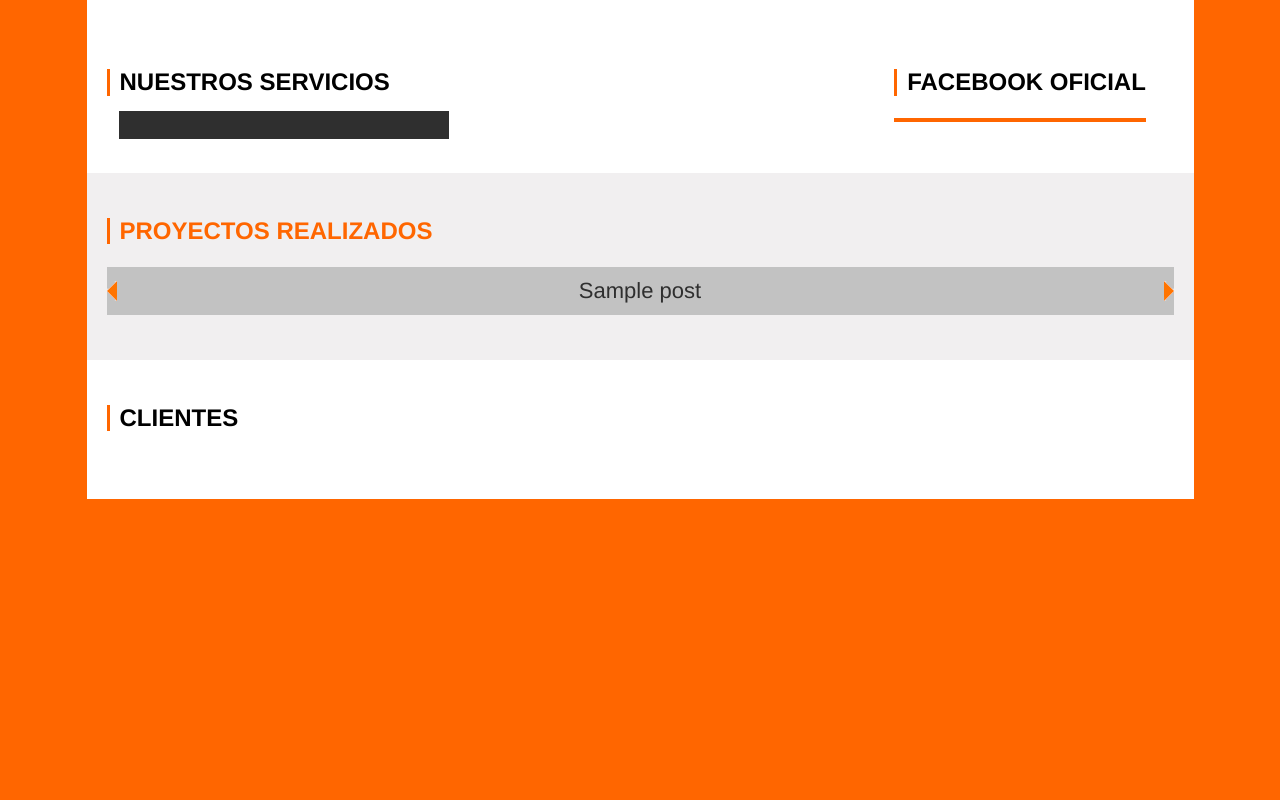
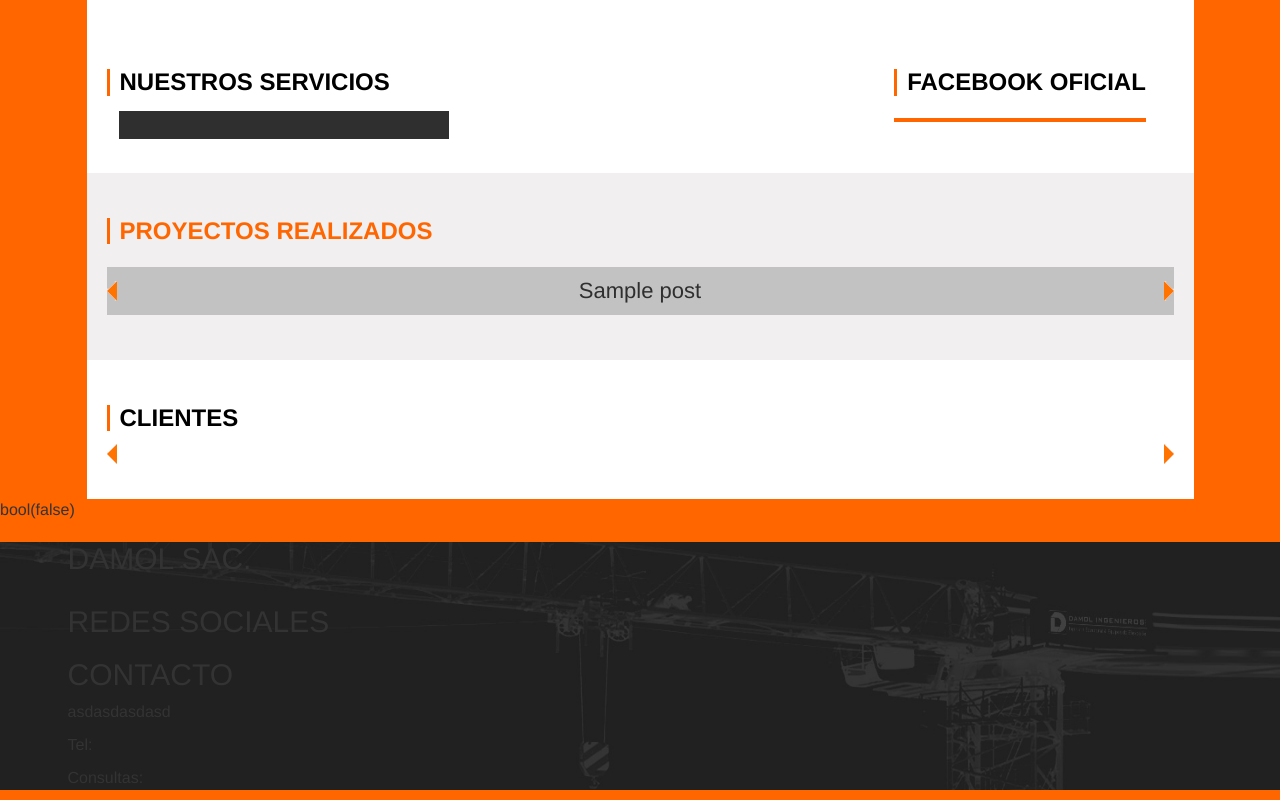
Before and after one commit to JDarkGreen/damol, a WordPress theme: template themes/damol/index.php in a window 1280 px wide. Shown: the part 53-853 px from the top of the page. Before the commit the page ends 552 px from the top, so only its background shows below. Run offline with PHP 8.4 and a stand-in for WordPress, Linux system fonts and the light colour scheme; the site name, menu and one post (Sample post) are stand-ins, and other content is empty; some libraries are stand-ins or nearby versions.

Commit message:
update footer

```diff
--- a/themes/damol/css/master.css
+++ b/themes/damol/css/master.css
@@ -14,30 +14,71 @@
 /************************************************************************************** */
 /**-------------------------- CLASES Y OBJETOS  ---------------------------------------* */
 /************************************************************************************** */
+/* line 30, ../sass/master.sass */
+.sectionCarousel__arrow {
+  -moz-transition: all 400ms ease;
+  -o-transition: all 400ms ease;
+  -webkit-transition: all 400ms ease;
+  transition: all 400ms ease;
+  color: transparent;
+  cursor: pointer;
+  height: 20px;
+  margin: -10px auto 0;
+  position: absolute;
+  top: 50%;
+  width: 10px;
+  z-index: 9999;
+}
+/* line 41, ../sass/master.sass */
+.sectionCarousel__arrow a {
+  color: transparent;
+}
+/* line 46, ../sass/master.sass */
+.sectionCarousel__arrow:hover {
+  filter: progid:DXImageTransform.Microsoft.Alpha(Opacity=70);
+  opacity: 0.7;
+  -moz-transform: scale(1.2, 1.2);
+  -ms-transform: scale(1.2, 1.2);
+  -webkit-transform: scale(1.2, 1.2);
+  transform: scale(1.2, 1.2);
+}
+
+/* line 51, ../sass/master.sass */
+.sectionCarousel__arrow--prev {
+  left: 0;
+  background: url("../images/arrows/arrow-left.png") no-repeat;
+}
+
+/* line 55, ../sass/master.sass */
+.sectionCarousel__arrow--next {
+  right: 0;
+  background: url("../images/arrows/arrow-right.png") no-repeat;
+}
+
 /************************************************************************************** */
 /**-------------------------- TEXTOS           ---------------------------------------* */
 /************************************************************************************** */
 /************************************************************************************** */
 /**-------------------------       WRAPPER         -        --------------------------* */
 /************************************************************************************** */
-/* line 37, ../sass/master.sass */
+/* line 68, ../sass/master.sass */
 .mainWrapper {
   background-color: white;
   max-width: 1107px;
   width: 100%;
 }
 
-/* line 42, ../sass/master.sass */
+/* line 73, ../sass/master.sass */
 .mainWrapper--padding {
   padding: 70px 0 0 0;
 }
 
-/* line 46, ../sass/master.sass */
+/* line 77, ../sass/master.sass */
 .wrapper-flex {
   display: flex;
 }
 
-/* line 51, ../sass/master.sass */
+/* line 82, ../sass/master.sass */
 .mainWrapper__title {
   border-left: 3px solid #ff6600;
   color: black;
@@ -47,7 +88,7 @@
   padding: 0 0 0 10px;
 }
 
-/* line 60, ../sass/master.sass */
+/* line 91, ../sass/master.sass */
 .section-wrapper-relative {
   position: relative;
 }
@@ -58,21 +99,39 @@
 /************************************************************************************** */
 /**-------------------------- FOOTER   -----------------------------------------------* */
 /************************************************************************************** */
+/* line 105, ../sass/master.sass */
+.mainFooter {
+  width: 100%;
+}
+
+/* line 109, ../sass/master.sass */
+.mainFooter__content {
+  margin: 0 auto;
+  max-width: 1145px;
+  width: 90.6%;
+}
+
+/* line 115, ../sass/master.sass */
+.mainFooter__prefooter {
+  background: url("../images/footer/bn_inicio_inferior.jpg") no-repeat;
+  background-size: 100% 100%;
+}
+
 /************************************************************************************** */
 /**--------------------------     LOGO  --------  ------------------------------------* */
 /************************************************************************************** */
 /************************************************************************************** */
 /**-------------------------- NAVIGATION ----------------------------------------------* */
 /************************************************************************************** */
-/* line 84, ../sass/master.sass */
+/* line 130, ../sass/master.sass */
 .mainNav {
   background-color: #2f2f2f;
 }
-/* line 88, ../sass/master.sass */
+/* line 134, ../sass/master.sass */
 .mainNav ul {
   margin: 0 auto;
 }
-/* line 90, ../sass/master.sass */
+/* line 136, ../sass/master.sass */
 .mainNav ul li {
   border-top: 3px solid transparent;
   margin: 2px 12px 15px;
@@ -82,15 +141,15 @@
   -webkit-transition: all 300ms ease;
   transition: all 300ms ease;
 }
-/* line 97, ../sass/master.sass */
+/* line 143, ../sass/master.sass */
 .mainNav ul li:hover, .mainNav ul li.current-menu-item, .mainNav ul li.current-page-item {
   border-top: 3px solid #ff6600;
 }
-/* line 100, ../sass/master.sass */
+/* line 146, ../sass/master.sass */
 .mainNav ul li:hover a, .mainNav ul li.current-menu-item a, .mainNav ul li.current-page-item a {
   color: #ff6600;
 }
-/* line 103, ../sass/master.sass */
+/* line 149, ../sass/master.sass */
 .mainNav ul li a {
   color: white;
   display: block;
@@ -103,7 +162,7 @@
   -webkit-transition: all 300ms ease;
   transition: all 300ms ease;
 }
-/* line 113, ../sass/master.sass */
+/* line 159, ../sass/master.sass */
 .mainNav ul li a:hover {
   text-decoration: none;
 }
@@ -114,13 +173,13 @@
 /************************************************************************************** */
 /**-------------------------- ------   BANNERS   ------------------------------------* */
 /************************************************************************************** */
-/* line 131, ../sass/master.sass */
+/* line 177, ../sass/master.sass */
 .sectionBanner .carousel-caption__content {
   position: absolute;
   z-index: 99999;
   top: 32.5%;
 }
-/* line 137, ../sass/master.sass */
+/* line 183, ../sass/master.sass */
 .sectionBanner .carousel-caption__content h2 {
   background: #2f2f2f;
   color: white;
@@ -129,7 +188,7 @@
   margin: 0 auto;
   padding: 14px 21px;
 }
-/* line 145, ../sass/master.sass */
+/* line 191, ../sass/master.sass */
 .sectionBanner .carousel-caption__content p {
   background-color: #ff6600;
   color: white;
@@ -138,15 +197,15 @@
   margin: 0 auto;
   padding: 6px 31px 11px;
 }
-/* line 154, ../sass/master.sass */
+/* line 200, ../sass/master.sass */
 .sectionBanner .carousel-caption__content--left {
   left: 9.97%;
 }
-/* line 156, ../sass/master.sass */
+/* line 202, ../sass/master.sass */
 .sectionBanner .carousel-caption__content--right {
   right: 9.97%;
 }
-/* line 161, ../sass/master.sass */
+/* line 207, ../sass/master.sass */
 .sectionBanner .carousel-indicators li {
   -moz-border-radius: 0px;
   -webkit-border-radius: 0px;
@@ -157,7 +216,7 @@
   margin: 0 7px;
   width: 14px;
 }
-/* line 170, ../sass/master.sass */
+/* line 216, ../sass/master.sass */
 .sectionBanner .carousel-indicators li.active {
   background-color: #ff6600;
 }
@@ -165,28 +224,28 @@
 /************************************************************************************** */
 /**-------------------------- ------  PORTADA     ------------------------------------* */
 /************************************************************************************** */
-/* line 179, ../sass/master.sass */
+/* line 225, ../sass/master.sass */
 .sectionHomeService {
   margin: 0 20px;
   max-width: 720px;
   width: 68%;
 }
-/* line 185, ../sass/master.sass */
+/* line 231, ../sass/master.sass */
 .sectionHomeService .sectionHomeService__content {
   flex-wrap: wrap;
   margin: 15px auto 0;
 }
-/* line 190, ../sass/master.sass */
+/* line 236, ../sass/master.sass */
 .sectionHomeService .sectionHomeService__article {
   margin: 0 12px 34px;
   max-width: 330px;
   width: 46%;
 }
-/* line 197, ../sass/master.sass */
+/* line 243, ../sass/master.sass */
 .sectionHomeService .sectionHomeService__article:hover h3 {
   background-color: #ff6600;
 }
-/* line 199, ../sass/master.sass */
+/* line 245, ../sass/master.sass */
 .sectionHomeService .sectionHomeService__article:hover img {
   -moz-transform: scale(1.2, 1.2);
   -ms-transform: scale(1.2, 1.2);
@@ -195,7 +254,7 @@
   filter: progid:DXImageTransform.Microsoft.Alpha(Opacity=70);
   opacity: 0.7;
 }
-/* line 204, ../sass/master.sass */
+/* line 250, ../sass/master.sass */
 .sectionHomeService .sectionHomeService__article h3 {
   background-color: #2f2f2f;
   color: white;
@@ -207,11 +266,11 @@
   -webkit-transition: all 450ms ease;
   transition: all 450ms ease;
 }
-/* line 213, ../sass/master.sass */
+/* line 259, ../sass/master.sass */
 .sectionHomeService .sectionHomeService__article figure {
   overflow: hidden;
 }
-/* line 215, ../sass/master.sass */
+/* line 261, ../sass/master.sass */
 .sectionHomeService .sectionHomeService__article figure img {
   -moz-transition: all 450ms ease-in-out;
   -o-transition: all 450ms ease-in-out;
@@ -219,26 +278,26 @@
   transition: all 450ms ease-in-out;
 }
 
-/* line 222, ../sass/master.sass */
+/* line 268, ../sass/master.sass */
 .sectionHomeFacebook__content {
   border: 2px solid #ff6600;
   border-left: none;
 }
 
-/* line 227, ../sass/master.sass */
+/* line 273, ../sass/master.sass */
 .sectionHomeProyects {
   background-color: #f1eff0;
   padding: 45px 20px;
 }
-/* line 232, ../sass/master.sass */
+/* line 278, ../sass/master.sass */
 .sectionHomeProyects h2 {
   color: #ff6600;
 }
-/* line 236, ../sass/master.sass */
+/* line 282, ../sass/master.sass */
 .sectionHomeProyects .bx-wrapper {
   padding: 0 0 0 15px;
 }
-/* line 238, ../sass/master.sass */
+/* line 284, ../sass/master.sass */
 .sectionHomeProyects .bx-wrapper .bx-viewport {
   background: transparent;
   border: none;
@@ -247,7 +306,7 @@
   -webkit-box-shadow: none;
   box-shadow: none;
 }
-/* line 246, ../sass/master.sass */
+/* line 292, ../sass/master.sass */
 .sectionHomeProyects .sectionHomeProyects__article h2 {
   background-color: #c2c2c2;
   color: #2f2f2f;
@@ -260,23 +319,23 @@
   -webkit-transition: all 500ms ease;
   transition: all 500ms ease;
 }
-/* line 255, ../sass/master.sass */
+/* line 301, ../sass/master.sass */
 .sectionHomeProyects .sectionHomeProyects__article a {
   text-decoration: none;
 }
-/* line 259, ../sass/master.sass */
+/* line 305, ../sass/master.sass */
 .sectionHomeProyects .sectionHomeProyects__article figure {
   overflow: hidden;
   position: relative;
 }
-/* line 262, ../sass/master.sass */
+/* line 308, ../sass/master.sass */
 .sectionHomeProyects .sectionHomeProyects__article figure img {
   -moz-transition: all 500ms ease;
   -o-transition: all 500ms ease;
   -webkit-transition: all 500ms ease;
   transition: all 500ms ease;
 }
-/* line 265, ../sass/master.sass */
+/* line 311, ../sass/master.sass */
 .sectionHomeProyects .sectionHomeProyects__article figure .bg-transparence {
   filter: progid:DXImageTransform.Microsoft.Alpha(Opacity=0);
   opacity: 0;
@@ -291,62 +350,42 @@
   right: 0;
   top: 0;
 }
-/* line 277, ../sass/master.sass */
+/* line 323, ../sass/master.sass */
 .sectionHomeProyects .sectionHomeProyects__article:hover h2 {
   background-color: #ff6600;
   color: white;
 }
-/* line 280, ../sass/master.sass */
+/* line 326, ../sass/master.sass */
 .sectionHomeProyects .sectionHomeProyects__article:hover img {
   -moz-transform: scale(1.2, 1.2);
   -ms-transform: scale(1.2, 1.2);
   -webkit-transform: scale(1.2, 1.2);
   transform: scale(1.2, 1.2);
 }
-/* line 282, ../sass/master.sass */
+/* line 328, ../sass/master.sass */
 .sectionHomeProyects .sectionHomeProyects__article:hover .bg-transparence {
   filter: progid:DXImageTransform.Microsoft.Alpha(enabled=false);
   opacity: 1;
 }
-/* line 288, ../sass/master.sass */
-.sectionHomeProyects .sectionHomeProyects__carousel__arrow {
-  cursor: pointer;
-  height: 20px;
-  margin: -10px auto 0;
-  position: absolute;
-  top: 50%;
-  width: 10px;
-  z-index: 9999;
-  -moz-transition: all 400ms ease;
-  -o-transition: all 400ms ease;
-  -webkit-transition: all 400ms ease;
-  transition: all 400ms ease;
-}
-/* line 299, ../sass/master.sass */
-.sectionHomeProyects .sectionHomeProyects__carousel__arrow:hover {
-  filter: progid:DXImageTransform.Microsoft.Alpha(Opacity=70);
-  opacity: 0.7;
-  -moz-transform: scale(1.2, 1.2);
-  -ms-transform: scale(1.2, 1.2);
-  -webkit-transform: scale(1.2, 1.2);
-  transform: scale(1.2, 1.2);
-}
-/* line 303, ../sass/master.sass */
-.sectionHomeProyects .sectionHomeProyects__carousel__arrow a {
-  color: transparent;
-}
-/* line 307, ../sass/master.sass */
-.sectionHomeProyects .sectionHomeProyects__carousel__arrow--prev {
-  left: 0;
-  background: url("../images/arrows/arrow-left.png") no-repeat;
-}
-/* line 311, ../sass/master.sass */
-.sectionHomeProyects .sectionHomeProyects__carousel__arrow--next {
-  right: 0;
-  background: url("../images/arrows/arrow-right.png") no-repeat;
-}
 
-/* line 316, ../sass/master.sass */
+/* line 336, ../sass/master.sass */
 .sectionClients {
   padding: 45px 20px;
 }
+/* line 340, ../sass/master.sass */
+.sectionClients .bx-wrapper {
+  padding: 0;
+}
+/* line 342, ../sass/master.sass */
+.sectionClients .bx-wrapper .bx-viewport {
+  background: transparent;
+  border: none;
+  margin: 0 auto;
+  -moz-box-shadow: none;
+  -webkit-box-shadow: none;
+  box-shadow: none;
+}
+/* line 349, ../sass/master.sass */
+.sectionClients .sectionClients__carousel {
+  padding: 0 20px;
+}
--- a/themes/damol/footer.php
+++ b/themes/damol/footer.php
@@ -1,3 +1,80 @@
+
+<!-- Extraer opciones  -->
+<?php $options = get_option('damol_custom_settings'); var_dump($options); ?>
+
+	<!-- Footer -->
+	<footer class="mainFooter">
+
+		<!-- Prefooter -->
+		<section class="mainFooter__prefooter">
+			<!-- Contenedor limitador  -->
+			<div class="mainFooter__content">
+				<!-- Item de Informacion -->
+				<article class="item-prefooter item-prefooter--info">
+					<!-- Ritulo -->
+					<h2 class="text-uppercase"><?php _e( 'damol sac.', 'damol-framework' ); ?></h2>
+
+					<!-- Contenedor flexible -->
+					<div class="item-prefooter__flexbox">
+						<!-- Logo  -->
+						<figure><img src="" alt="" class="img-responsive" /></figure>
+						<!-- Parrafo -->
+						<?php $info_nosotros = $options['widget_nosotros']; if( !empty($info_nosotros) ) : ?>
+							<p><?= $info_nosotros ?></p>
+						<?php endif; ?>
+						<!-- Imagen -->
+						<?php $img_nosotros = $options['image_nosotros']; if( !empty($img_nosotros) ) : ?>
+							<figure><img src="<?= $img_nosotros ?>" alt="nosotros-damol" class="img-responsive" /></figure>
+						<?php endif; ?>
+					</div>
+				</article>
+				<!-- Item de sociales -->
+				<article class="item-prefooter item-prefooter--sociales">
+					<!-- Titulo -->
+					<h2 class="text-uppercase"><?php _e( 'redes sociales', 'damol-framework' ); ?></h2>
+
+					<!-- Lista -->
+					<ul class="item-prefooter__social-links">
+						<!-- youtube -->
+						<?php $youtube = $options['red_social_ytube']; if( !empty($youtube) ) : ?>
+							<li><a href="<?= $youtube ?>"><img src="" alt="" class="img-responsive"></a></li>
+						<?php endif; ?>
+						<!-- twitter -->
+						<?php $twitter = $options['red_social_twitter']; if( !empty($twitter) ) : ?>
+							<li><a href="<?= $twitter ?>"><img src="" alt="" class="img-responsive"></a></li>
+						<?php endif; ?>
+						<!-- fb -->
+						<?php $facebook = $options['red_social_fb']; if( !empty($facebook) ) : ?>
+							<li><a href="<?= $facebook ?>"><img src="" alt="" class="img-responsive"></a></li>
+						<?php endif; ?>
+
+					</ul>
+				</article> <!-- /. -->
+				<!-- Item de contacto -->
+				<article class="item-prefooter item-prefooter--contacto">
+					<!-- Titulo -->
+					<h2 class="text-uppercase"><?php _e( 'contacto', 'damol-framework' ); ?></h2>
+
+					<!-- Direccion  -->
+					<p>asdasdasdasd</p>
+
+					<!-- Telefonos -->
+					<p>Tel:</p>
+
+					<!-- Consultas Correo  -->
+					<p><?php _e( 'Consultas:', 'damol-framework' ); ?></p>
+				</article> <!-- /. -->
+			</div> <!-- /.mainFooter__content -->
+		</section> <!-- /.mainFooter__prefooter -->
+
+		<!-- Barra de información -->
+		<section class="mainFooter__info">
+			<!-- Contenedor limitador  -->
+			<div class="mainFooter__content">
+			</div> <!-- /.mainFooter__content -->
+		</section><!-- /.mainFooter__info -->
+
+	</footer> <!-- /.mainFooter -->
 
 	<?php wp_footer(); ?>
 
--- a/themes/damol/functions/damol-theme-customizer.php
+++ b/themes/damol/functions/damol-theme-customizer.php
@@ -31,24 +31,44 @@
 	)));
 
 	####>>>>>>>>>>>> REDES SOCIALES >>>>>>>>>>>>>>>>>>
-	$wp_customize->add_section('damol_contact_fb', array(
-		'title' => __('Facebook de contacto', 'damol-framework'),
-		'description' => __('Escribe el Facebook de contacto', 'damol-framework'),
-		'priority' => 37
+	$wp_customize->add_section('damol_redes_sociales', array(
+		'title' => __('Redes Sociales', 'damol-framework'),
+		'description' => __('Sección Redes Sociales', 'damol-framework'),
+		'priority' => 41
 	));
-
-	$wp_customize->add_setting('damol_custom_settings[contact_fb]', array(
+	//facebook
+	$wp_customize->add_setting('damol_custom_settings[red_social_fb]', array(
 		'default' => '',
 		'type' => 'option'
 	));
-
-	$wp_customize->add_control('damol_custom_settings[contact_fb]', array(
-		'label'    => __('Facebook de contacto', 'damol-framework'),
-		'section'  => 'damol_contact_fb',
-		'settings' => 'damol_custom_settings[contact_fb]',
+	$wp_customize->add_control('damol_custom_settings[red_social_fb]', array(
+		'label'    => __('Coloca el link de facebook de la empresa', 'damol-framework'),
+		'section'  => 'damol_redes_sociales',
+		'settings' => 'damol_custom_settings[red_social_fb]',
 		'type'     => 'text'
 	));
-
+	//youtube
+	$wp_customize->add_setting('damol_custom_settings[red_social_ytube]', array(
+		'default' => '',
+		'type' => 'option'
+	));
+	$wp_customize->add_control('damol_custom_settings[red_social_ytube]', array(
+		'label'    => __('Coloca el link de youtube de la empresa', 'damol-framework'),
+		'section'  => 'damol_redes_sociales',
+		'settings' => 'damol_custom_settings[red_social_ytube]',
+		'type'     => 'text'
+	));
+	//twitter
+	$wp_customize->add_setting('damol_custom_settings[red_social_twitter]', array(
+		'default' => '',
+		'type' => 'option'
+	));
+	$wp_customize->add_control('damol_custom_settings[red_social_twitter]', array(
+		'label'    => __('Coloca el link de twitter de la empresa', 'damol-framework'),
+		'section'  => 'damol_redes_sociales',
+		'settings' => 'damol_custom_settings[red_social_twitter]',
+		'type'     => 'text'
+	));
 
 
 	// Contact Email
@@ -146,5 +166,36 @@
 		'type'     => 'text'
 	));
 
+	//Customizar WIDGET NOSOTROS
+	$wp_customize->add_section('damol_widget_nosotros', array(
+		'title' => __('Sección WIDGET NOSOTROS', 'damol-framework'),
+		'description' => __('Sección WIDGET NOSOTROS', 'damol-framework'),
+		'priority' => 40
+	));
+
+	//textarea
+	$wp_customize->add_setting('damol_custom_settings[widget_nosotros]', array(
+		'default' => '',
+		'type' => 'option'
+	));
+
+	$wp_customize->add_control('damol_custom_settings[widget_nosotros]', array(
+		'label'    => __('Escribe contenido que ira en widget nosotros en el footer', 'damol-framework'),
+		'section'  => 'damol_widget_nosotros',
+		'settings' => 'damol_custom_settings[widget_nosotros]',
+		'type'     => 'textarea'
+	));
+	//imagen
+	$wp_customize->add_setting('damol_custom_settings[image_nosotros]',array(
+		'default' => '',
+		'type'    => 'option'
+	));
+
+	$wp_customize->add_control(new WP_Customize_Upload_Control($wp_customize,'widget_nosotros',array(
+		'label'    => __('Imagen Nosotros', 'damol-framework'),
+		'section'  => 'damol_widget_nosotros',
+		'settings' => 'damol_custom_settings[image_nosotros]',
+	)));
+
 }
 ?>
--- a/themes/damol/index.php
+++ b/themes/damol/index.php
@@ -102,7 +102,7 @@
 			<br>
 
 			<!-- Contenedor -->
-			<?php $link_facebook = $options['contact_fb']; ?>
+			<?php $link_facebook = $options['red_social_fb']; ?>
 
 			<!-- Contebn -->
 			<div id="fb-root"></div>
@@ -160,8 +160,8 @@
 			</section><!-- /.sectionHomeProyects__carousel -->
 
 			<!-- FLECHAS -->
-			<div id="proyecto-prev" class="sectionHomeProyects__carousel__arrow sectionHomeProyects__carousel__arrow--prev"></div>
-			<div id="proyecto-next" class="sectionHomeProyects__carousel__arrow sectionHomeProyects__carousel__arrow--next"></div>
+			<div id="proyecto-prev" class="sectionCarousel__arrow sectionCarousel__arrow--prev"></div>
+			<div id="proyecto-next" class="sectionCarousel__arrow sectionCarousel__arrow--next"></div>
 
 		</div> <!-- /.section-wrapper-relative -->
 
@@ -187,9 +187,9 @@
 		?>
 
 		<!-- Contenedor position relative -->
-		<div class="section-wrapper-relative">
+		<div class="section-wrapper-relative sectionClients__carousel">
 			<!-- Contenedor de sliders -->
-			<section id="carousel-cliente" class="sectionClients__carousel">
+			<section id="carousel-cliente">
 				<?php while( $the_query->have_posts() ): $the_query->the_post(); ?>
 					<article class="sectionHomeProyects__article">
 						<figure>
@@ -202,8 +202,8 @@
 			</section><!-- /.sectionHomeProyects__carousel -->
 
 			<!-- FLECHAS -->
-			<div id="proyecto-prev" class="sectionHomeProyects__carousel__arrow sectionHomeProyects__carousel__arrow--prev"></div>
-			<div id="proyecto-next" class="sectionHomeProyects__carousel__arrow sectionHomeProyects__carousel__arrow--next"></div>
+			<div id="cliente-prev" class="sectionCarousel__arrow sectionCarousel__arrow--prev"></div>
+			<div id="cliente-next" class="sectionCarousel__arrow sectionCarousel__arrow--next"></div>
 
 		</div> <!-- /.section-wrapper-relative -->
 
--- a/themes/damol/js/script.js
+++ b/themes/damol/js/script.js
@@ -23,7 +23,9 @@
 	j('#carousel-cliente').bxSlider({
 		maxSlides   : 5,
 		moveSlides  : 1,
+		nextSelector: j('#cliente-next'),
 		pager       : false,
+		prevSelector: j('#cliente-prev'),
 		slideMargin : 20,
 		slideWidth  : 'auto',
 	});
--- a/themes/damol/sass/master.sass
+++ b/themes/damol/sass/master.sass
@@ -24,6 +24,37 @@
 /**-------------------------- CLASES Y OBJETOS  ---------------------------------------**/
 /***************************************************************************************/
 
+
+//>>>>>>> FLECHAS DE CAROUSEL
+	//flechas
+.sectionCarousel__arrow
+	+transition( all 400ms ease )
+	color   : transparent
+	cursor  : pointer
+	height  : 20px
+	margin  : -10px auto 0
+	position: absolute
+	top     : 50%
+	width   : 10px
+	z-index : 9999
+
+	a
+		color : transparent
+
+
+	//hover
+	&:hover
+		+opacity(0.7)
+		+scale( 1.2 )
+
+//prev
+.sectionCarousel__arrow--prev
+	left: 0
+	background: url('../images/arrows/arrow-left.png') no-repeat
+//next
+.sectionCarousel__arrow--next
+	right: 0
+	background: url('../images/arrows/arrow-right.png') no-repeat
 
 /***************************************************************************************/
 /**-------------------------- TEXTOS           ---------------------------------------**/
@@ -70,6 +101,21 @@
 /***************************************************************************************/
 /**-------------------------- FOOTER   -----------------------------------------------**/
 /***************************************************************************************/
+
+.mainFooter
+	width: 100%
+
+//>>> contenedor limite
+.mainFooter__content
+	margin   : 0 auto
+	max-width: 1145px
+	width    : 90.6%
+
+//>>PREFOOTER
+.mainFooter__prefooter
+	background     : url('../images/footer/bn_inicio_inferior.jpg') no-repeat
+	background-size: 100% 100%
+
 
 /***************************************************************************************/
 /**--------------------------     LOGO  --------  ------------------------------------**/
@@ -284,36 +330,21 @@
 
 
 
-	//flechas
-	.sectionHomeProyects__carousel__arrow
-		cursor  : pointer
-		height  : 20px
-		margin  : -10px auto 0
-		position: absolute
-		top     : 50%
-		width   : 10px
-		z-index : 9999
-		+transition( all 400ms ease )
 
-		//hover
-		&:hover
-			+opacity(0.7)
-			+scale( 1.2 )
-
-		a
-			color : transparent
-
-	//prev
-	.sectionHomeProyects__carousel__arrow--prev
-		left: 0
-		background: url('../images/arrows/arrow-left.png') no-repeat
-	//next
-	.sectionHomeProyects__carousel__arrow--next
-		right: 0
-		background: url('../images/arrows/arrow-right.png') no-repeat
 
 //Seccion Clientes Carousel
 .sectionClients
 	padding: 45px 20px
 
+	//contenedor por defecto libreria bxslider
+	.bx-wrapper
+		padding: 0
+		.bx-viewport
+			background: transparent
+			border    : none
+			margin    : 0 auto
+			+box-shadow( none )
+
+	//contenedor de carousel
 	.sectionClients__carousel
+		padding: 0 20px
```
Also changed, not shown: themes/damol/images/footer/bn_inicio_inferior.jpg (added), uploads/2016/03/bn_inicio_inferior_foto-150x94.jpg (added), uploads/2016/03/bn_inicio_inferior_foto.jpg (added).
